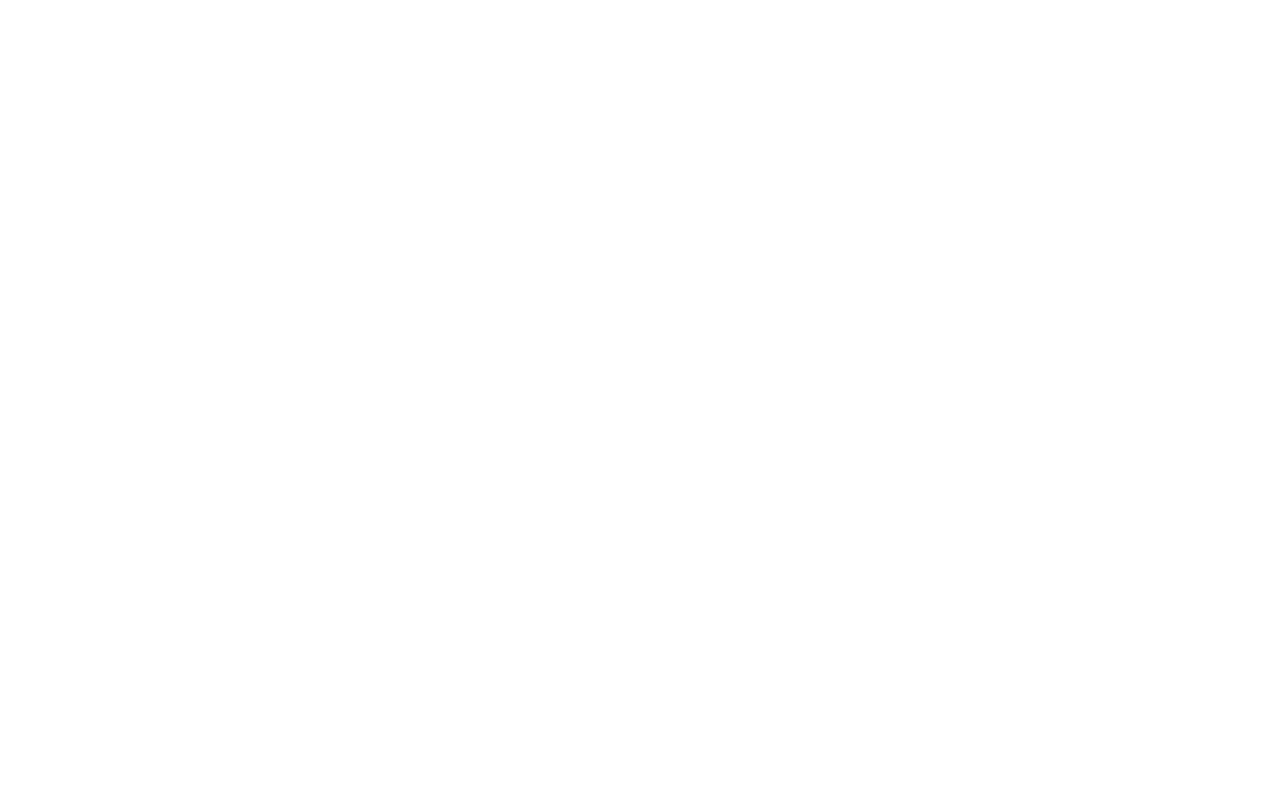
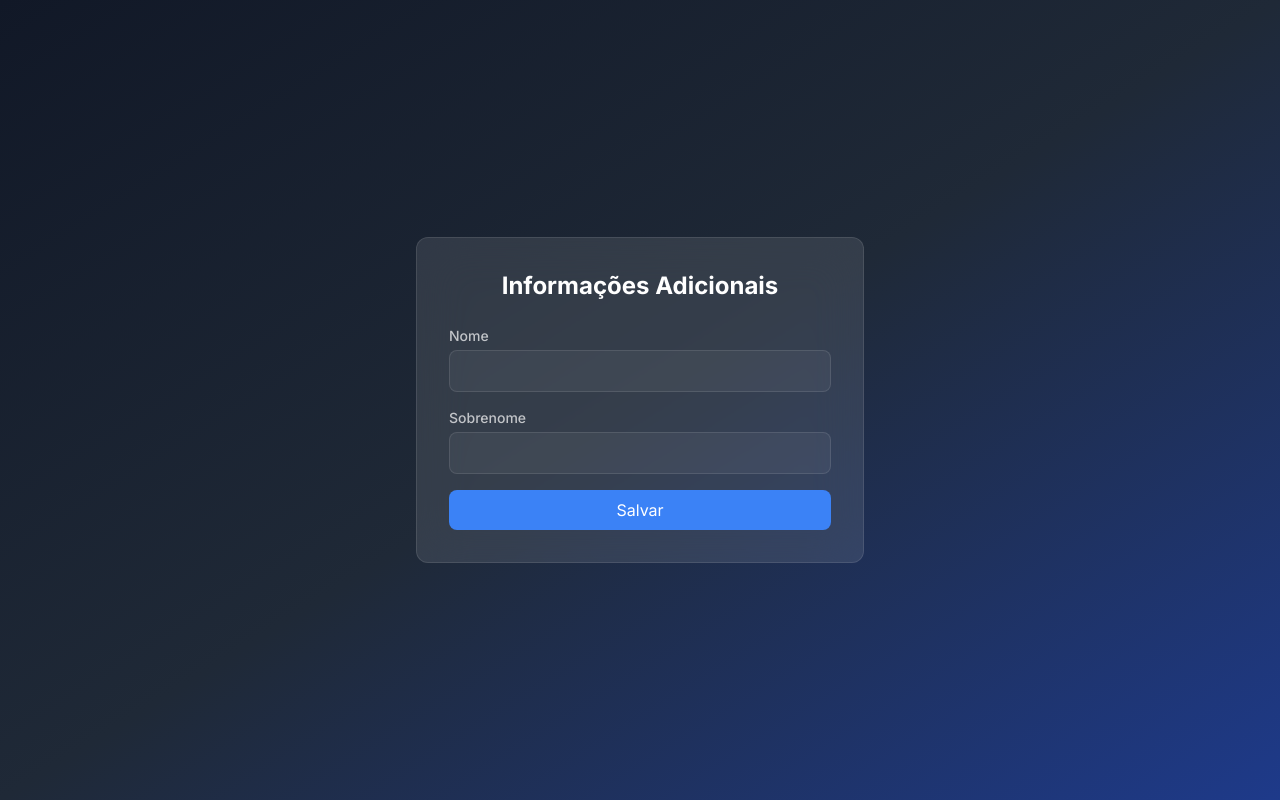
Before and after one commit to Lazy690/groketfinance, a React (Vite) app: page /additional-info in a window 1280 px wide. Before the commit this address had no page. Built offline with nearby package versions, Linux system fonts and the light colour scheme.

Commit message:
addicionado nome e sobrenome

```diff
--- a/src/App.tsx
+++ b/src/App.tsx
@@ -5,6 +5,7 @@
 import Register from './pages/Register';
 import ResetPassword from './pages/ResetPassword';
 import Dashboard from './pages/Dashboard';
+import AdditionalInfo from './pages/AdditionalInfo';
 
 function PrivateRoute({ children }: { children: React.ReactNode }) {
   const { session } = useAuth();
@@ -19,6 +20,7 @@
           <Route path="/login" element={<Login />} />
           <Route path="/register" element={<Register />} />
           <Route path="/reset-password" element={<ResetPassword />} />
+          <Route path="/additional-info" element={<AdditionalInfo />} />
           <Route
             path="/"
             element={
--- a/src/contexts/AuthContext.tsx
+++ b/src/contexts/AuthContext.tsx
@@ -1,9 +1,10 @@
 import React, { createContext, useContext, useEffect, useState } from 'react';
-import { Session } from '@supabase/supabase-js';
+import { Session, User } from '@supabase/supabase-js';
 import { supabase } from '../lib/supabase';
 
 interface AuthContextType {
   session: Session | null;
+  user: User | null;
   signIn: (email: string, password: string) => Promise<void>;
   signUp: (email: string, password: string) => Promise<void>;
   signOut: () => Promise<void>;
@@ -56,7 +57,16 @@
   };
 
   return (
-    <AuthContext.Provider value={{ session, signIn, signUp, signOut, resetPassword }}>
+    <AuthContext.Provider
+      value={{
+        session,
+        user: session?.user || null,
+        signIn,
+        signUp,
+        signOut,
+        resetPassword,
+      }}
+    >
       {children}
     </AuthContext.Provider>
   );
--- /dev/null
+++ b/src/pages/AdditionalInfo.tsx
@@ -0,0 +1,85 @@
+import React, { useState } from 'react';
+import { useNavigate } from 'react-router-dom';
+import { useAuth } from '../contexts/AuthContext';
+import { supabase } from '../lib/supabase';
+
+function AdditionalInfo() {
+  const [name, setName] = useState('');
+  const [surname, setSurname] = useState('');
+  const [error, setError] = useState('');
+  const [loading, setLoading] = useState(false);
+  const navigate = useNavigate();
+  const { session } = useAuth();
+
+  const handleSubmit = async (e: React.FormEvent) => {
+    e.preventDefault();
+
+    try {
+      setError('');
+      setLoading(true);
+
+      if (!session || !session.user) {
+        throw new Error('Usuário não autenticado');
+      }
+
+      // Save the profile data to the Supabase profiles table
+      const { error } = await supabase.from('profiles').insert({
+        id: session.user.id, // Link to the auth.users table
+        name,
+        surname,
+      });
+
+      if (error) throw error;
+
+      navigate('/'); // Redirect to the dashboard or homepage
+    } catch (err: any) {
+      setError(err.message || 'Falha ao salvar informações adicionais.');
+    } finally {
+      setLoading(false);
+    }
+  };
+
+  return (
+    <div className="min-h-screen bg-gradient-to-br from-gray-900 via-gray-800 to-blue-900 flex items-center justify-center p-4">
+      <div className="bg-white/10 backdrop-blur-xl p-8 rounded-xl border border-white/10 w-full max-w-md">
+        <h2 className="text-2xl font-bold text-white mb-6 text-center">Informações Adicionais</h2>
+        {error && (
+          <div className="bg-red-500/10 border border-red-500/20 text-red-400 p-3 rounded-lg mb-4">
+            {error}
+          </div>
+        )}
+        <form onSubmit={handleSubmit} className="space-y-4">
+          <div>
+            <label className="block text-sm font-medium text-white/70 mb-1">Nome</label>
+            <input
+              type="text"
+              value={name}
+              onChange={(e) => setName(e.target.value)}
+              className="w-full p-2 bg-white/5 border border-white/10 rounded-lg text-white focus:outline-none focus:ring-2 focus:ring-blue-500"
+              required
+            />
+          </div>
+          <div>
+            <label className="block text-sm font-medium text-white/70 mb-1">Sobrenome</label>
+            <input
+              type="text"
+              value={surname}
+              onChange={(e) => setSurname(e.target.value)}
+              className="w-full p-2 bg-white/5 border border-white/10 rounded-lg text-white focus:outline-none focus:ring-2 focus:ring-blue-500"
+              required
+            />
+          </div>
+          <button
+            type="submit"
+            disabled={loading}
+            className="w-full py-2 px-4 bg-blue-500 text-white rounded-lg hover:bg-blue-600 transition-colors disabled:opacity-50"
+          >
+            {loading ? 'Salvando...' : 'Salvar'}
+          </button>
+        </form>
+      </div>
+    </div>
+  );
+}
+
+export default AdditionalInfo;
--- a/src/pages/Register.tsx
+++ b/src/pages/Register.tsx
@@ -23,7 +23,7 @@
       setError('');
       setLoading(true);
       await signUp(email, password);
-      navigate('/');
+      navigate('/additional-info');
     } catch (err) {
       setError('Falha ao criar conta. Tente novamente.');
     } finally {
@@ -45,26 +45,7 @@
           </div>
         )}
         <form onSubmit={handleSubmit} className="space-y-4">
-          <div>
-            <label className="block text-sm font-medium text-white/70 mb-1">
-              Nome
-            </label>
-            <input
 
-              className="w-full p-2 bg-white/5 border border-white/10 rounded-lg text-white focus:outline-none focus:ring-2 focus:ring-blue-500"
-              required
-            />
-          </div>
-          <div>
-            <label className="block text-sm font-medium text-white/70 mb-1">
-              Subnome
-            </label>
-            <input
-
-              className="w-full p-2 bg-white/5 border border-white/10 rounded-lg text-white focus:outline-none focus:ring-2 focus:ring-blue-500"
-              required
-            />
-          </div>
           <div>
             <label className="block text-sm font-medium text-white/70 mb-1">
               Email
```
